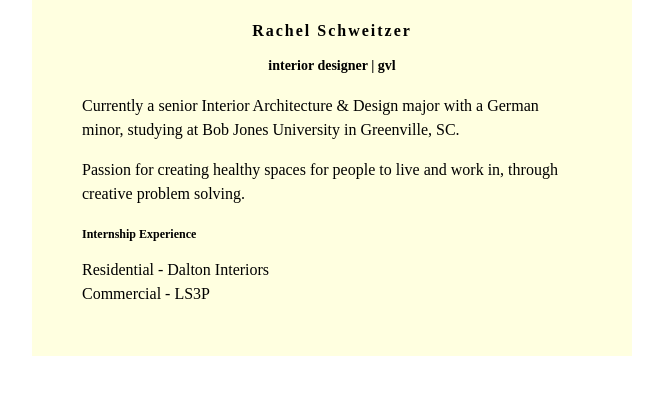
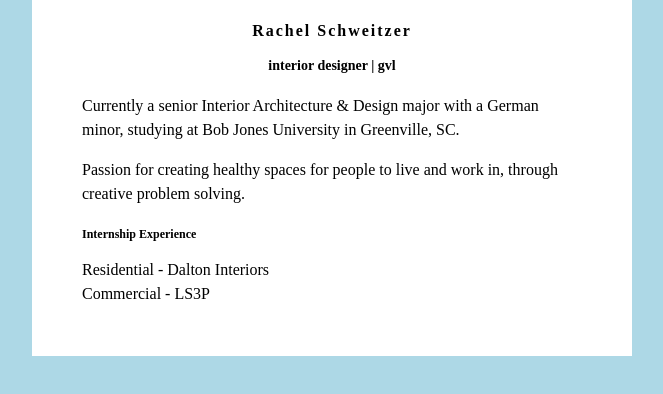
Before and after one commit to rachelerinn/rachelerinn.github.io, a plain HTML site: page index.html in a window 1280 px wide. Shown: the whole page, without its empty margins (308-971 px from the left). Drawn offline with Linux system fonts and the light colour scheme.

Commit message:
Update index.html

```diff
--- a/index.html
+++ b/index.html
@@ -2,11 +2,11 @@
 <head>
 <style>
 body {
-    background: gray blue;
+    background: lightblue;
     font-family: Abadi MT;
 }
 #content {
-    background: lightyellow;
+    background: white;
     min-width: 200px;
     max-width: 500px;
     padding: 50px;
```
